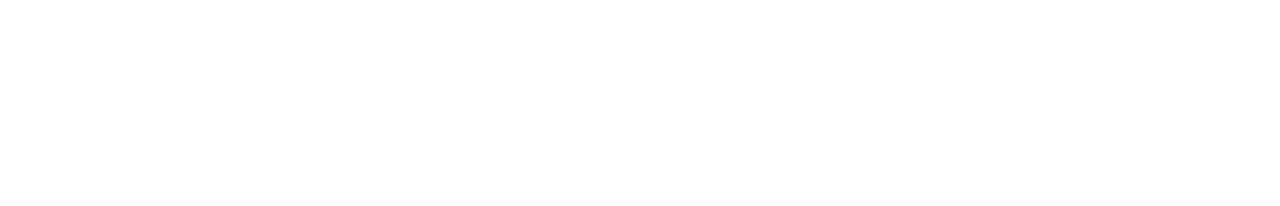
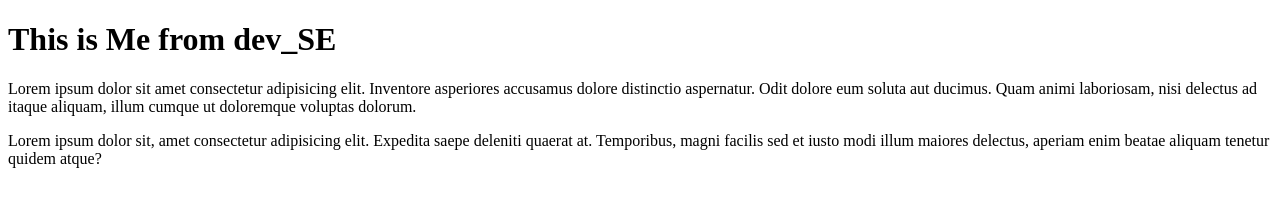
Before and after one commit to Nazil1712/Demo_for_SE, a plain HTML site: page index.html in a window 1280 px wide. Drawn offline with Linux system fonts and the light colour scheme.

Commit message:
changes are done

```diff
--- a/index.html
+++ b/index.html
@@ -7,7 +7,11 @@
     <link rel="stylesheet" href="styles.css">
 </head>
 <body>
-
+    <h1>This is Me from dev_SE</h1>
+    <p>Lorem ipsum dolor sit amet consectetur adipisicing elit. Inventore asperiores accusamus dolore distinctio aspernatur. Odit dolore eum soluta aut ducimus. Quam animi laboriosam, nisi delectus ad itaque aliquam, illum cumque ut doloremque voluptas dolorum.</p>
+    <div>
+        <p>Lorem ipsum dolor sit, amet consectetur adipisicing elit. Expedita saepe deleniti quaerat at. Temporibus, magni facilis sed et iusto modi illum maiores delectus, aperiam enim beatae aliquam tenetur quidem atque?</p>
+    </div>
     <script src="./script.js"></script>
 </body>
 </html>
```
